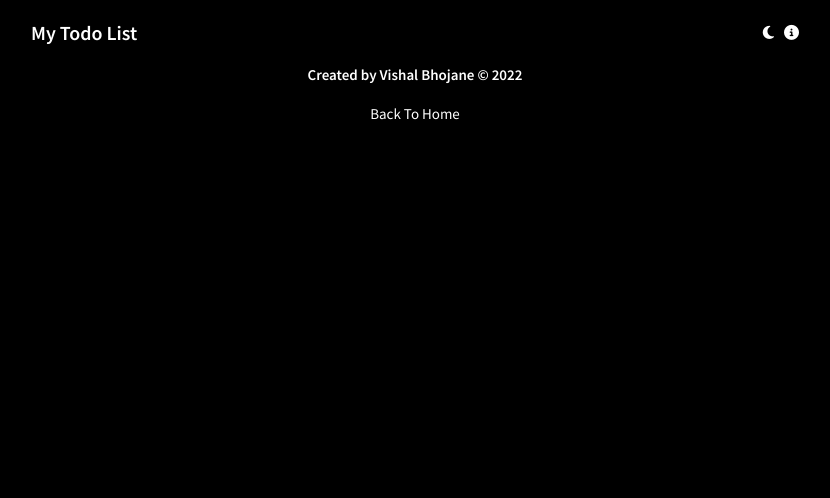
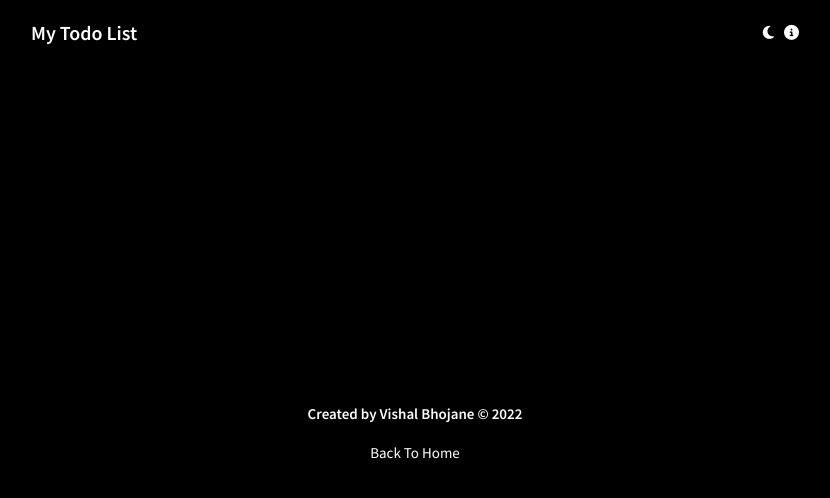
Before and after one commit to vishalbhojane/todo-list-react, a React (Create React App) app: page /about in a window 1280 px wide. Shown: the top 498 px of the page, without its empty margins (225-1055 px from the left). Built offline with nearby package versions, Linux system fonts and the light colour scheme.

Commit message:
fixed about page text position

```diff
--- a/src/App.js
+++ b/src/App.js
@@ -26,7 +26,6 @@ function App() {
                       <TodoList />
                     </>
                   }
-
                 />
 
                 <Route
--- a/src/index.css
+++ b/src/index.css
@@ -4,6 +4,11 @@ ul li{list-style:none}
 .pos-abs-v{position:absolute;right:1rem;top:50%;transform:translateY(-50%)}
 body{font-family:"Source Sans Pro",sans-serif;}
 html{font-size:62.5%;}
+
+.flex-center-c{display: flex;align-items: center;justify-content: center;flex-direction: column;gap: 2rem;}
+.text-center{text-align: center;}
+.fht{min-height: calc(100vh - 85px);}
+
 .container{padding:0 1rem;min-height:100vh;}
 .app-container{width:768px;max-width:100%;margin:0 auto;display:flex;flex-direction:column;align-items:center;gap:2rem 0;padding:20px 0}
 .app-container .cta-container{display:flex;align-items:center;justify-content:space-between;gap:0 1rem}
--- a/src/routes/About.jsx
+++ b/src/routes/About.jsx
@@ -3,10 +3,13 @@ import { Link } from 'react-router-dom'
 const About = () => {
     const date = new Date().getFullYear()
     return (
-        <>
+        <div className='flex-center-c fht'>
+            <div className='text-center'>
+
+            </div>
             <h1 className='desc'>Created by Vishal Bhojane &copy; {date}</h1>
-            <Link to='/'><p className="cta">Back To Home</p></Link>
-        </>
+                <Link to='/'><p className="cta">Back To Home</p></Link>
+        </div>
     );
 }
 
```
